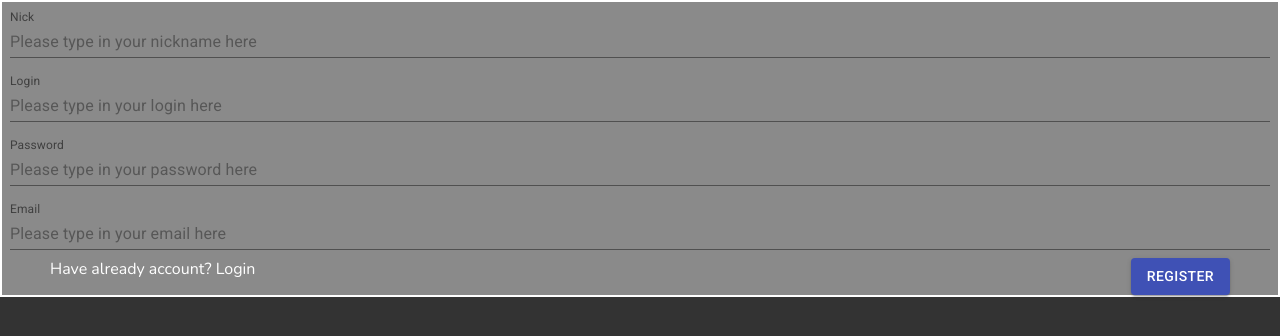
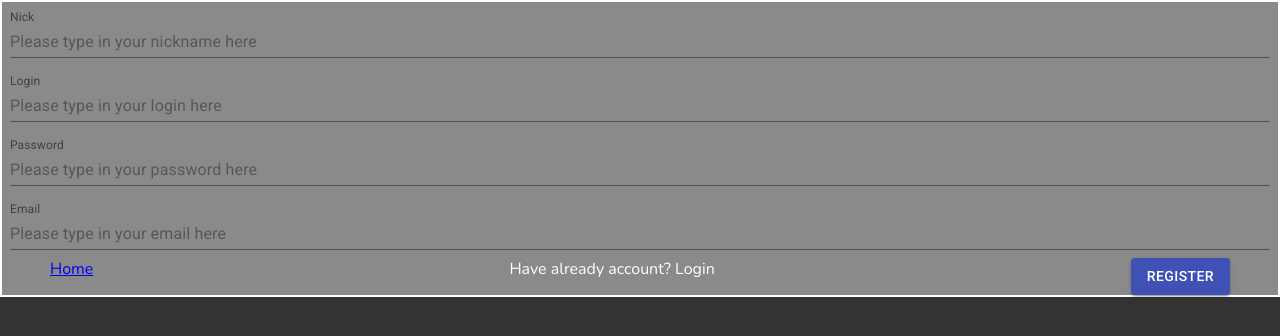
Before and after one commit to 0testarossa/blognella, a React (Create React App) app in the folder client/: page /register in a window 1280 px wide. Shown: the top 336 px of the page. Built offline with nearby package versions, Linux system fonts and the light colour scheme.

Commit message:
add link component

```diff
--- a/client/src/components/RegisterForm/RegisterForm.tsx
+++ b/client/src/components/RegisterForm/RegisterForm.tsx
@@ -3,6 +3,7 @@ import TextField from '@material-ui/core/TextField';
 import { Button } from "@material-ui/core";
 import { FormItem, LogicControls, StyledRegisterForm } from "./RegisterForm.styles";
 import { createUser } from "../../APIRequests/User";
+import { Link } from "react-router-dom";
 
 const RegisterForm = () => {
     const [nick, setNick] = useState("");
@@ -94,6 +95,7 @@ const RegisterForm = () => {
                     />
                 </FormItem>
                 <LogicControls>
+                    <Link to={"/login"}>Home</Link>
                     <div>Have already account? Login</div>
                     <Button variant="contained" color="primary" onClick={onUserSave}>
                     Register
```
Also changed, not shown: 15 other files (tests, documents, lock files or other folders).
